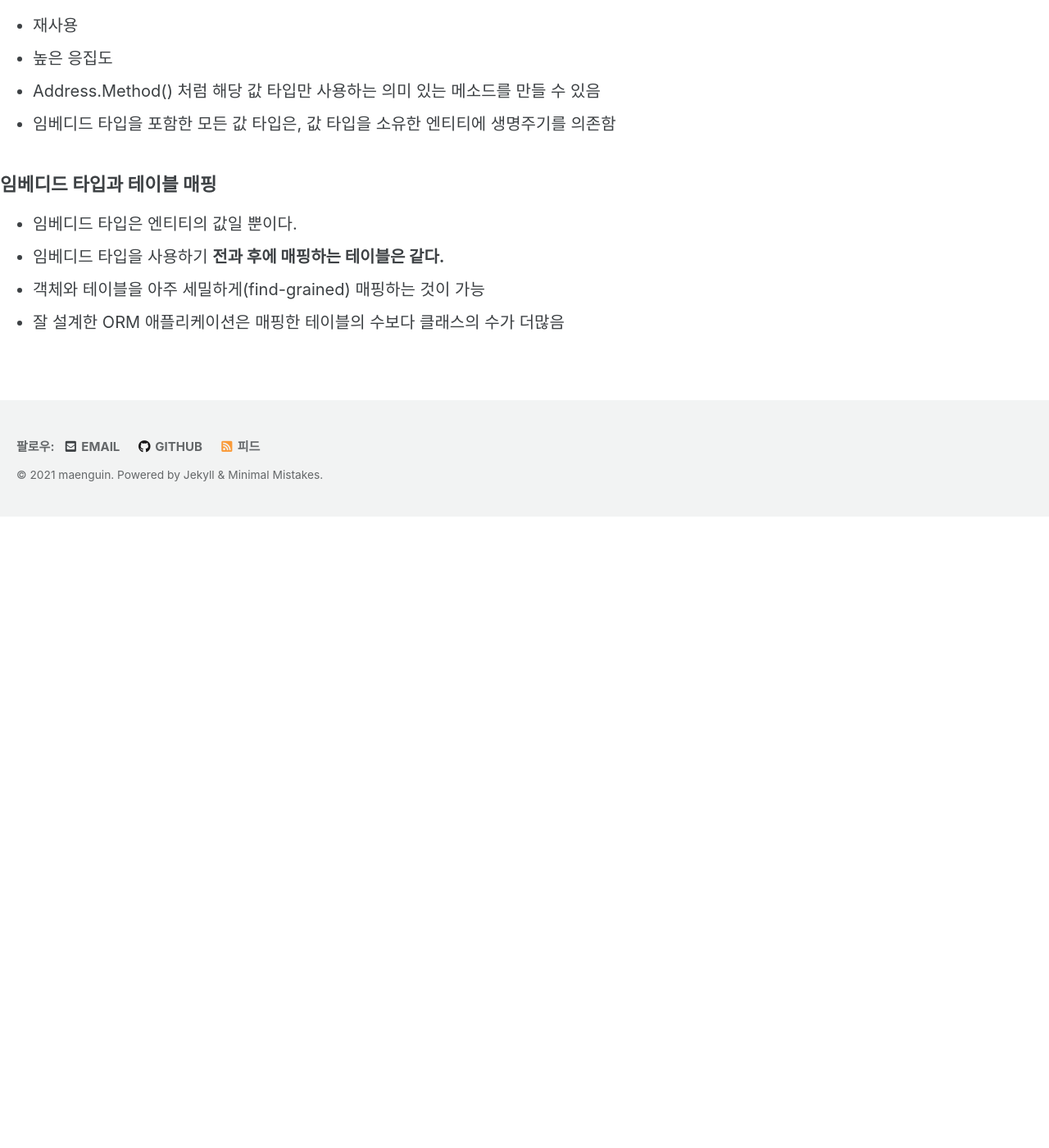
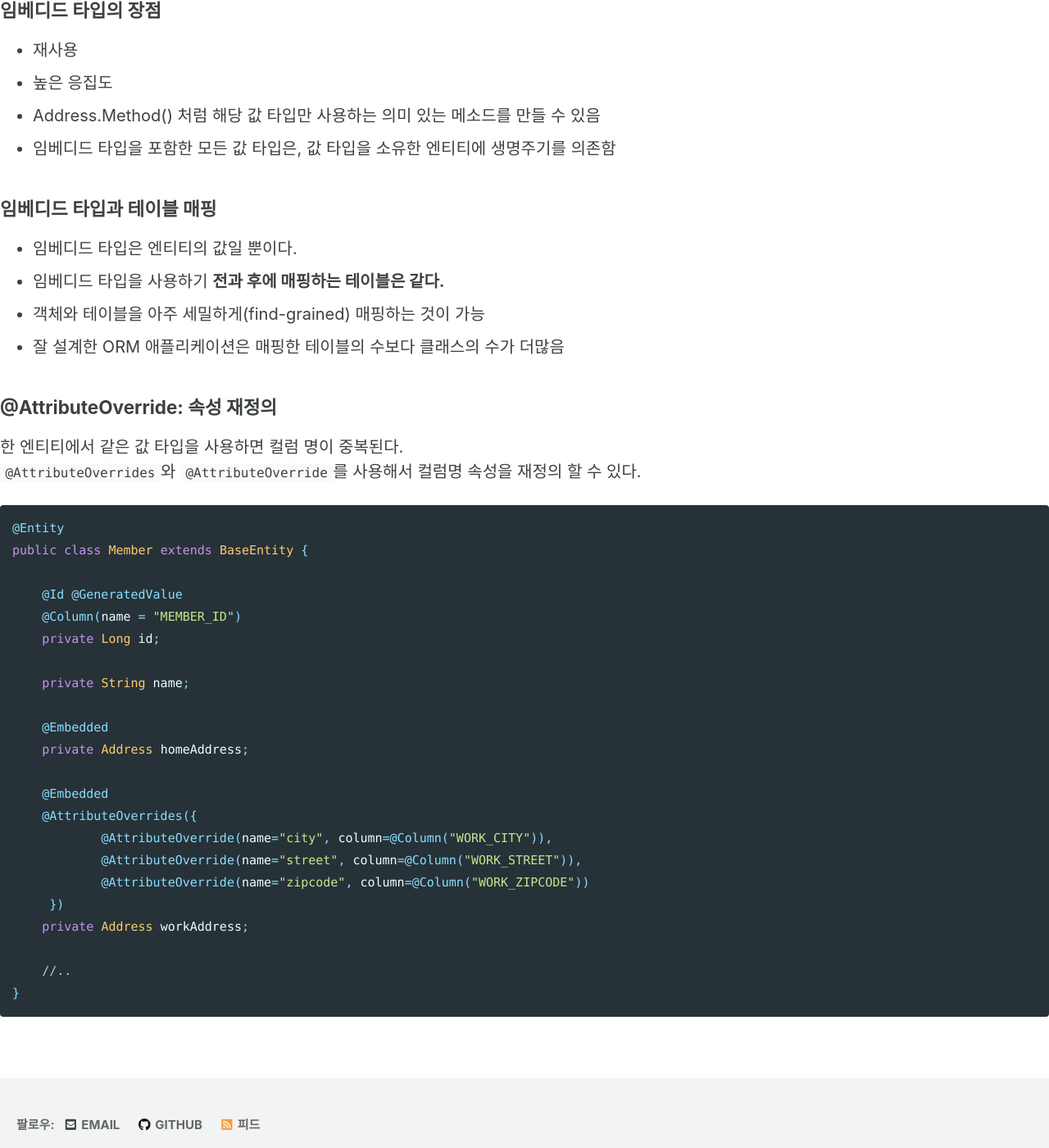
Before and after one commit to maenguin/maenguin.github.io, a Jekyll site: the page built from private/2021-01-15-jpa-value-type.md, in a window 1280 px wide and 1400 px high, scrolled down 2532 px. Shown: the whole window at 82% size. Built offline with Jekyll 4.4.1, drawn with Linux system fonts in a browser that asks for light colours; cached includes are drawn as plain includes; our own code applies the rules of GitHub Pages for plain Markdown files; before the commit the page ends 3162 px from its top, so only the background shows below that; some of the changed text lies outside the part shown.

Commit message:
Update 2021-01-15-jpa-value-type.md

````diff
--- a/private/2021-01-15-jpa-value-type.md
+++ b/private/2021-01-15-jpa-value-type.md
@@ -69,6 +69,7 @@ public class Member extends BaseEntity {
 ```
 > @Embeddable과 @Embedded 중 하나만 표시 해도 되지만
 둘다 명시하는걸 권장
+> 임베디드 타입의 값이 null이면 매핑한 컬럼 값도 모두 null이 된다.
 
 ### 임베디드 타입의 장점
 * 재사용
@@ -81,3 +82,31 @@ public class Member extends BaseEntity {
 * 임베디드 타입을 사용하기 **전과 후에 매핑하는 테이블은 같다.**
 * 객체와 테이블을 아주 세밀하게(find-grained) 매핑하는 것이 가능
 * 잘 설계한 ORM 애플리케이션은 매핑한 테이블의 수보다 클래스의 수가 더많음
+
+### @AttributeOverride: 속성 재정의
+한 엔티티에서 같은 값 타입을 사용하면 컬럼 명이 중복된다.
+`@AttributeOverrides`와 `@AttributeOverride`를 사용해서 컬럼명 속성을 재정의 할 수 있다.
+```java
+@Entity
+public class Member extends BaseEntity {
+
+    @Id @GeneratedValue
+    @Column(name = "MEMBER_ID")
+    private Long id;
+
+    private String name;
+
+    @Embedded
+    private Address homeAddress;
+
+    @Embedded
+    @AttributeOverrides({
+            @AttributeOverride(name="city", column=@Column("WORK_CITY")),
+            @AttributeOverride(name="street", column=@Column("WORK_STREET")),
+            @AttributeOverride(name="zipcode", column=@Column("WORK_ZIPCODE"))
+     })
+    private Address workAddress;
+
+    //..
+}
+```
````
